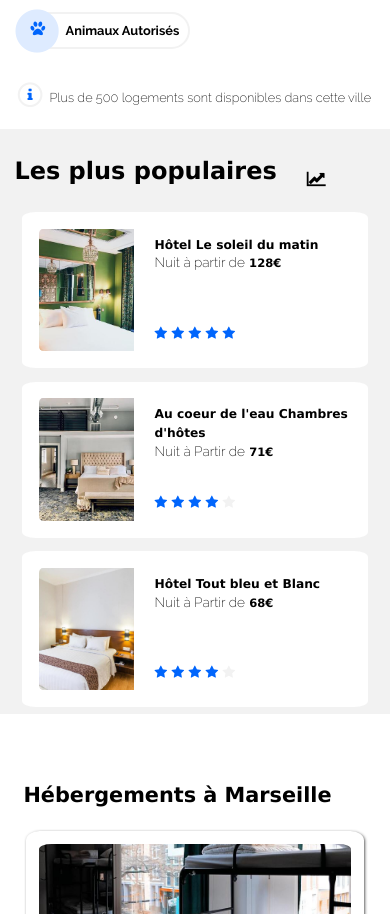
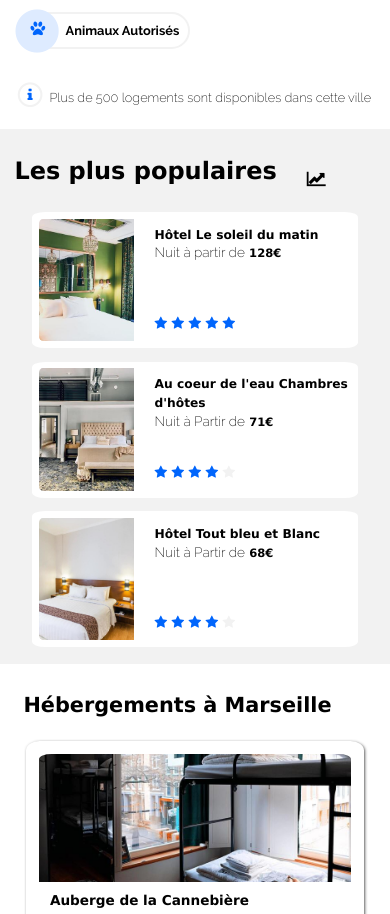
Before and after one commit to carra1358/P2_carreno_amandine, a plain HTML site: page index.html in a window 390 px wide. Shown: the part 520-1434 px from the top of the page. Drawn offline with Linux system fonts and the light colour scheme; a web font is replaced by a local one.

Commit message:
modification aside
-border cards
- padding et margin bottom

```diff
--- a/sheetstyle.css
+++ b/sheetstyle.css
@@ -69,7 +69,6 @@ section{
     margin-right: 4% ;
 
 }
-
 
 section  a {
     color: black ;
@@ -846,14 +845,14 @@ and (max-width: 667px){
 
   .aside{
       width: 100%;
-      margin-bottom: 50px;
+      margin-bottom: 10px;
       border-radius: 0;
+      padding-bottom: 10px;
       background-repeat: repeat-x;
   }
 
   .card_aside {
       height: 9em;
-      border: 10px solid white;
   }
   .aside_titre{
       font-size: 1em;
```
